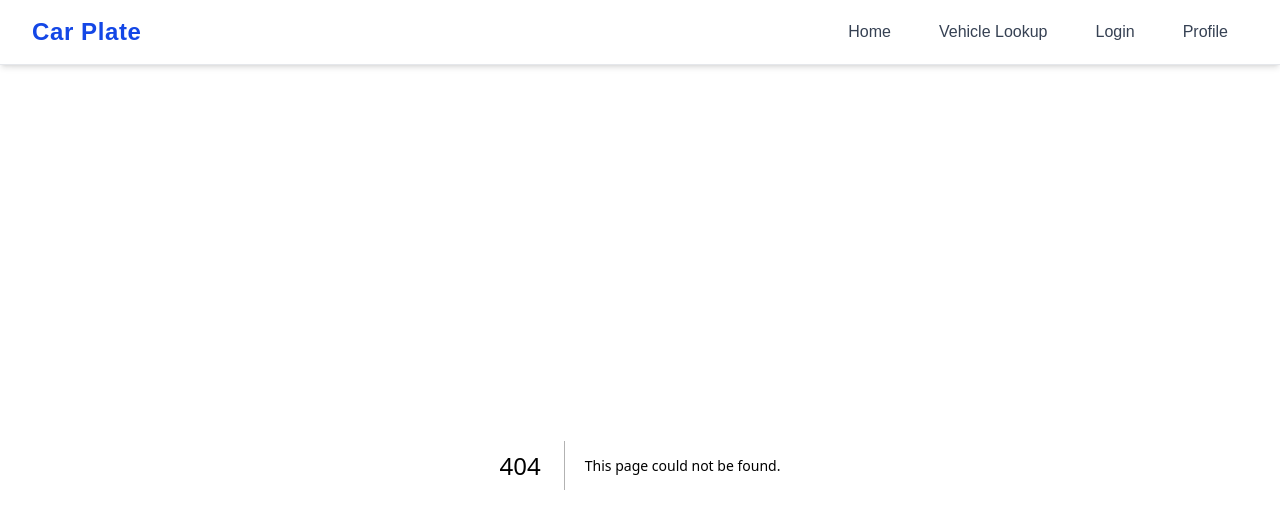
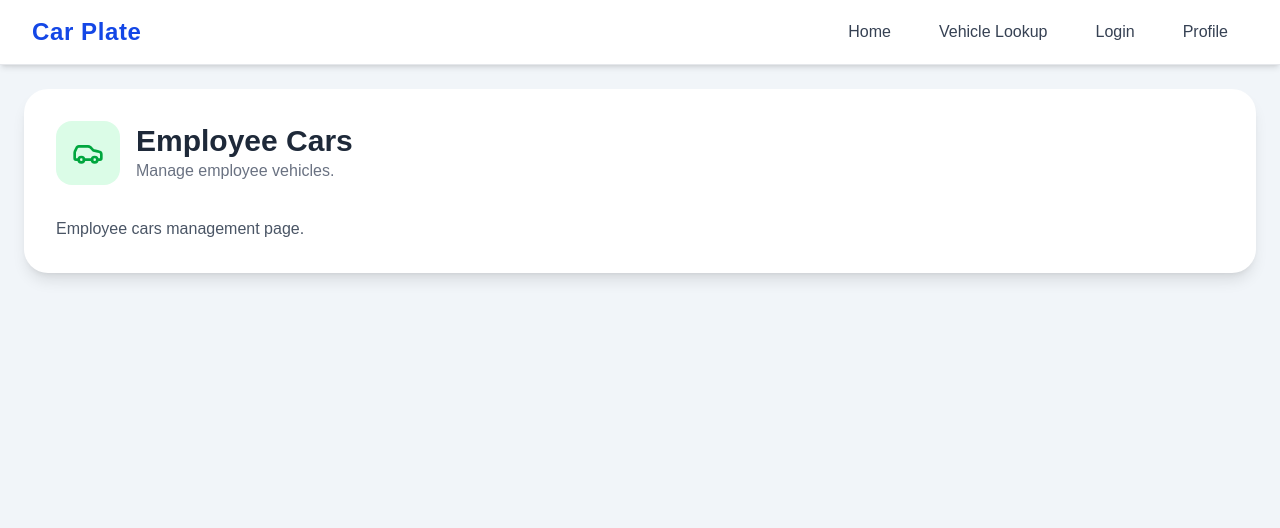
Before and after one commit to 1234-mahmoud/Number_Plate, a Next.js app: page /roller/employee_cars in a window 1280 px wide. Before the commit this address had no page. Shown: the top 528 px of the page. Built offline with nearby package versions, Linux system fonts and the light colour scheme.

Commit message:
Roller All Permisions

```diff
--- /dev/null
+++ b/app/roller/employee_cars/page.js
@@ -0,0 +1,5 @@
+import RollerEmployeeCars from "@/components/RollerEmployeeCars";
+
+export default function RollerPermissionsPage() {
+  return <RollerEmployeeCars />;
+}
--- /dev/null
+++ b/app/roller/entry/page.js
@@ -0,0 +1,5 @@
+import RollerEntry from "@/components/RollerEntry";
+
+export default function RollerPermissionsPage() {
+  return <RollerEntry />;
+}
--- /dev/null
+++ b/app/roller/exit/page.js
@@ -0,0 +1,5 @@
+import RollerExit from "@/components/RollerExit";
+
+export default function RollerPermissionsPage() {
+  return <RollerExit />;
+}
--- /dev/null
+++ b/app/roller/history/page.js
@@ -0,0 +1,5 @@
+import RollerHistory from "@/components/RollerHistory";
+
+export default function RollerPermissionsPage() {
+  return <RollerHistory />;
+}
--- /dev/null
+++ b/components/RollerEmployeeCars.jsx
@@ -0,0 +1,32 @@
+"use client";
+
+import { Car } from "lucide-react";
+
+export default function RollerEmployeeCars() {
+  return (
+    <div className="min-h-screen bg-slate-100 p-6">
+      <div className="mx-auto max-w-7xl">
+        <div className="rounded-3xl bg-white p-8 shadow-lg">
+          <div className="mb-8 flex items-center gap-4">
+            <div className="rounded-2xl bg-green-100 p-4 text-green-600">
+              <Car size={32} />
+            </div>
+
+            <div>
+              <h1 className="text-3xl font-bold text-gray-800">
+                Employee Cars
+              </h1>
+              <p className="text-gray-500">
+                Manage employee vehicles.
+              </p>
+            </div>
+          </div>
+
+          <p className="text-gray-600">
+            Employee cars management page.
+          </p>
+        </div>
+      </div>
+    </div>
+  );
+}
--- /dev/null
+++ b/components/RollerEntry.jsx
@@ -0,0 +1,32 @@
+"use client";
+
+import { LogIn } from "lucide-react";
+
+export default function RollerEntry() {
+  return (
+    <div className="min-h-screen bg-slate-100 p-6">
+      <div className="mx-auto max-w-7xl">
+        <div className="rounded-3xl bg-white p-8 shadow-lg">
+          <div className="mb-8 flex items-center gap-4">
+            <div className="rounded-2xl bg-cyan-100 p-4 text-cyan-600">
+              <LogIn size={32} />
+            </div>
+
+            <div>
+              <h1 className="text-3xl font-bold text-gray-800">
+                Register Entry
+              </h1>
+              <p className="text-gray-500">
+                Record a vehicle entering the compound.
+              </p>
+            </div>
+          </div>
+
+          <p className="text-gray-600">
+            Vehicle entry page.
+          </p>
+        </div>
+      </div>
+    </div>
+  );
+}
--- /dev/null
+++ b/components/RollerExit.jsx
@@ -0,0 +1,32 @@
+"use client";
+
+import { LogOut } from "lucide-react";
+
+export default function RollerExit() {
+  return (
+    <div className="min-h-screen bg-slate-100 p-6">
+      <div className="mx-auto max-w-7xl">
+        <div className="rounded-3xl bg-white p-8 shadow-lg">
+          <div className="mb-8 flex items-center gap-4">
+            <div className="rounded-2xl bg-orange-100 p-4 text-orange-600">
+              <LogOut size={32} />
+            </div>
+
+            <div>
+              <h1 className="text-3xl font-bold text-gray-800">
+                Register Exit
+              </h1>
+              <p className="text-gray-500">
+                Record a vehicle leaving the compound.
+              </p>
+            </div>
+          </div>
+
+          <p className="text-gray-600">
+            Vehicle exit page.
+          </p>
+        </div>
+      </div>
+    </div>
+  );
+}
--- /dev/null
+++ b/components/RollerHistory.jsx
@@ -0,0 +1,32 @@
+"use client";
+
+import { History } from "lucide-react";
+
+export default function RollerHistory() {
+  return (
+    <div className="min-h-screen bg-slate-100 p-6">
+      <div className="mx-auto max-w-7xl">
+        <div className="rounded-3xl bg-white p-8 shadow-lg">
+          <div className="mb-8 flex items-center gap-4">
+            <div className="rounded-2xl bg-yellow-100 p-4 text-yellow-600">
+              <History size={32} />
+            </div>
+
+            <div>
+              <h1 className="text-3xl font-bold text-gray-800">
+                Entry & Exit History
+              </h1>
+              <p className="text-gray-500">
+                View vehicle movement history.
+              </p>
+            </div>
+          </div>
+
+          <p className="text-gray-600">
+            Entry and exit history page.
+          </p>
+        </div>
+      </div>
+    </div>
+  );
+}
```
Also changed, not shown: components/Dashboards/RollerDashboard.jsx (+5 -5 lines).
